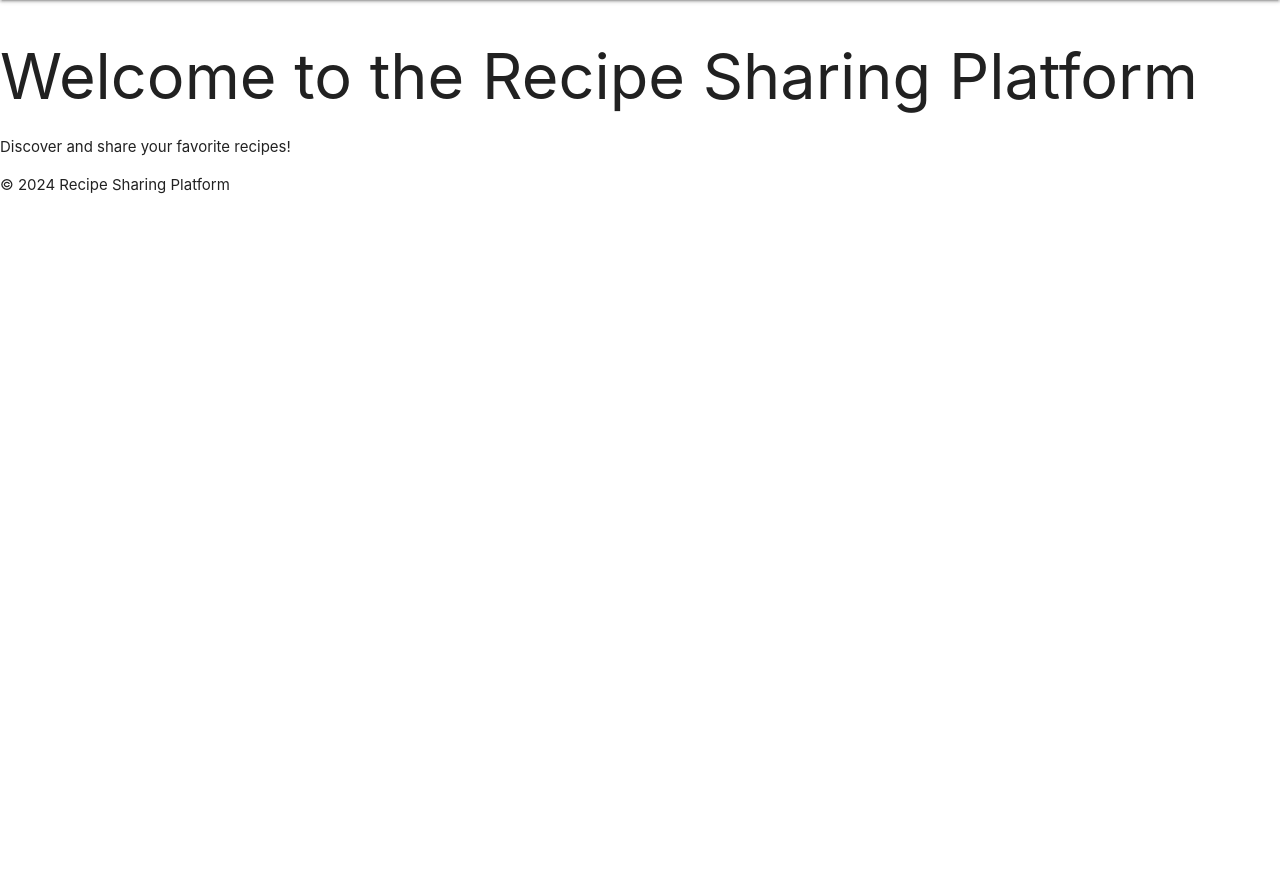
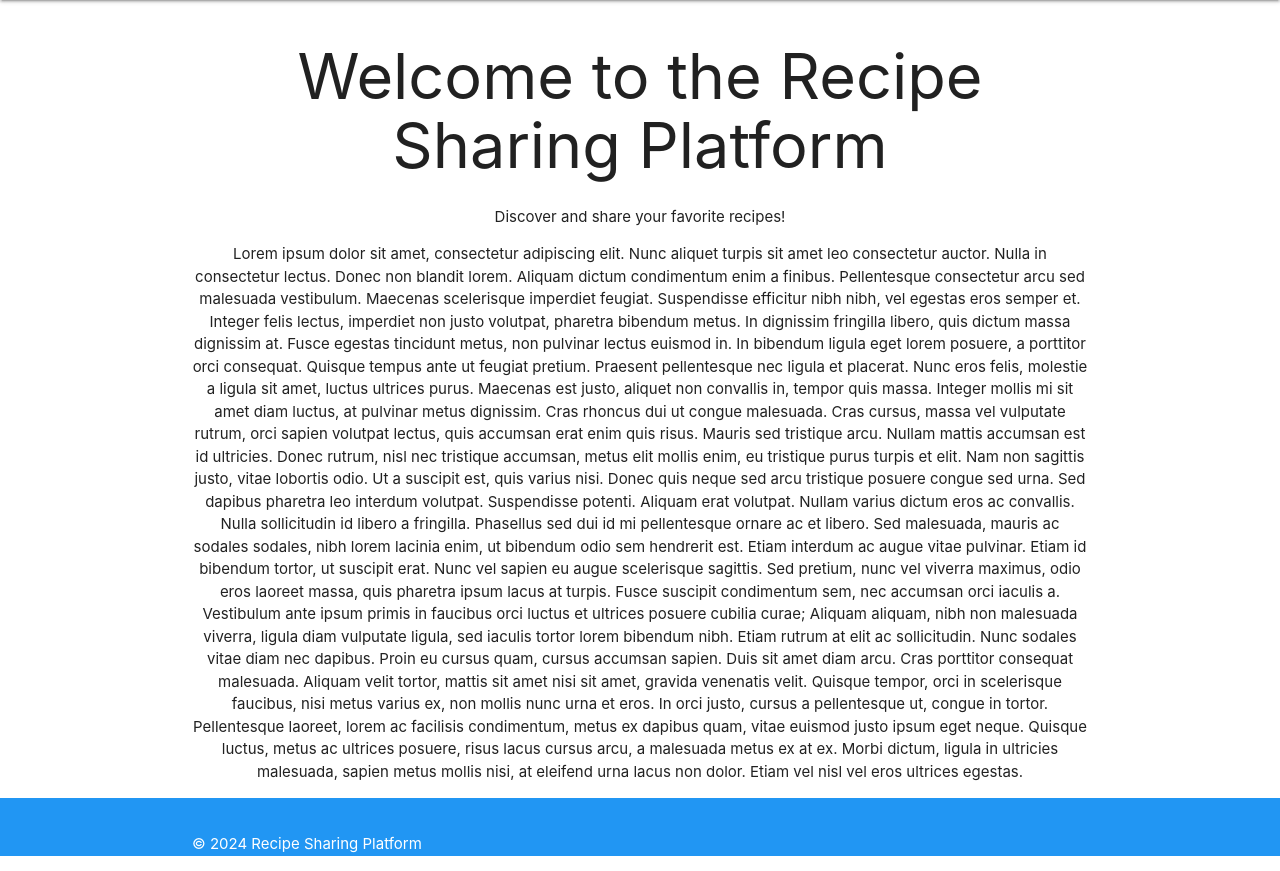
Before and after one commit to dutes/ci_proj4, a Django app: template recipe_share_app/templates/index.html in a window 1280 px wide. Shown: the part 64-935 px from the top of the page. Before the commit the page ends 258 px from the top, so only its background shows below. Run offline with Django 3.2, Linux system fonts and the light colour scheme; the template is opened without the code that fills it, so the values that code supplies are empty.

Commit message:
Add: container for content, collapsable feature added to recipies

```diff
--- a/recipe_share_app/templates/base.html
+++ b/recipe_share_app/templates/base.html
@@ -27,13 +27,19 @@
             </div>
        </nav>
     </header>
-    <main>
-        {% block content %}
-        {% endblock %}
+    <main class="container">
+        <div class="card-pannel center-align">
+            {% block content %}
+            {% endblock %}
+        </div>
     </main>
-    <footer>
-        <p>&copy; 2024 Recipe Sharing Platform</p>
+    <footer class="page-footer blue">
+        <div class="container">
+            <p>&copy; 2024 Recipe Sharing Platform</p>
+        </div>
     </footer>
+
+
     <!--Initialize materialize-->
     <script>
         document.addEventListener('DOMContentLoaded', function() {
--- a/recipe_share_app/templates/index.html
+++ b/recipe_share_app/templates/index.html
@@ -3,6 +3,15 @@
 {% block title %}Welcome - Recipe Sharing Platform{% endblock %}
 
 {% block content %}
-<h1>Welcome to the Recipe Sharing Platform</h1>
+<h1 class="center-align">Welcome to the Recipe Sharing Platform</h1>
 <p>Discover and share your favorite recipes!</p>
+<p>Lorem ipsum dolor sit amet, consectetur adipiscing elit. Nunc aliquet turpis sit amet leo consectetur auctor. Nulla in consectetur lectus. Donec non blandit lorem. Aliquam dictum condimentum enim a finibus. Pellentesque consectetur arcu sed malesuada vestibulum. Maecenas scelerisque imperdiet feugiat. Suspendisse efficitur nibh nibh, vel egestas eros semper et. Integer felis lectus, imperdiet non justo volutpat, pharetra bibendum metus. In dignissim fringilla libero, quis dictum massa dignissim at. Fusce egestas tincidunt metus, non pulvinar lectus euismod in. In bibendum ligula eget lorem posuere, a porttitor orci consequat. Quisque tempus ante ut feugiat pretium. Praesent pellentesque nec ligula et placerat. Nunc eros felis, molestie a ligula sit amet, luctus ultrices purus. Maecenas est justo, aliquet non convallis in, tempor quis massa.
+
+    Integer mollis mi sit amet diam luctus, at pulvinar metus dignissim. Cras rhoncus dui ut congue malesuada. Cras cursus, massa vel vulputate rutrum, orci sapien volutpat lectus, quis accumsan erat enim quis risus. Mauris sed tristique arcu. Nullam mattis accumsan est id ultricies. Donec rutrum, nisl nec tristique accumsan, metus elit mollis enim, eu tristique purus turpis et elit. Nam non sagittis justo, vitae lobortis odio.
+
+    Ut a suscipit est, quis varius nisi. Donec quis neque sed arcu tristique posuere congue sed urna. Sed dapibus pharetra leo interdum volutpat. Suspendisse potenti. Aliquam erat volutpat. Nullam varius dictum eros ac convallis. Nulla sollicitudin id libero a fringilla.
+
+    Phasellus sed dui id mi pellentesque ornare ac et libero. Sed malesuada, mauris ac sodales sodales, nibh lorem lacinia enim, ut bibendum odio sem hendrerit est. Etiam interdum ac augue vitae pulvinar. Etiam id bibendum tortor, ut suscipit erat. Nunc vel sapien eu augue scelerisque sagittis. Sed pretium, nunc vel viverra maximus, odio eros laoreet massa, quis pharetra ipsum lacus at turpis. Fusce suscipit condimentum sem, nec accumsan orci iaculis a. Vestibulum ante ipsum primis in faucibus orci luctus et ultrices posuere cubilia curae; Aliquam aliquam, nibh non malesuada viverra, ligula diam vulputate ligula, sed iaculis tortor lorem bibendum nibh. Etiam rutrum at elit ac sollicitudin. Nunc sodales vitae diam nec dapibus. Proin eu cursus quam, cursus accumsan sapien.
+
+    Duis sit amet diam arcu. Cras porttitor consequat malesuada. Aliquam velit tortor, mattis sit amet nisi sit amet, gravida venenatis velit. Quisque tempor, orci in scelerisque faucibus, nisi metus varius ex, non mollis nunc urna et eros. In orci justo, cursus a pellentesque ut, congue in tortor. Pellentesque laoreet, lorem ac facilisis condimentum, metus ex dapibus quam, vitae euismod justo ipsum eget neque. Quisque luctus, metus ac ultrices posuere, risus lacus cursus arcu, a malesuada metus ex at ex. Morbi dictum, ligula in ultricies malesuada, sapien metus mollis nisi, at eleifend urna lacus non dolor. Etiam vel nisl vel eros ultrices egestas.</p>
 {% endblock %}
```
Also changed, not shown: recipe_share_app/templates/desserts.html (+9 -3 lines), recipe_share_app/templates/mains.html (+9 -3 lines), recipe_share_app/templates/starters.html (+9 -3 lines).
